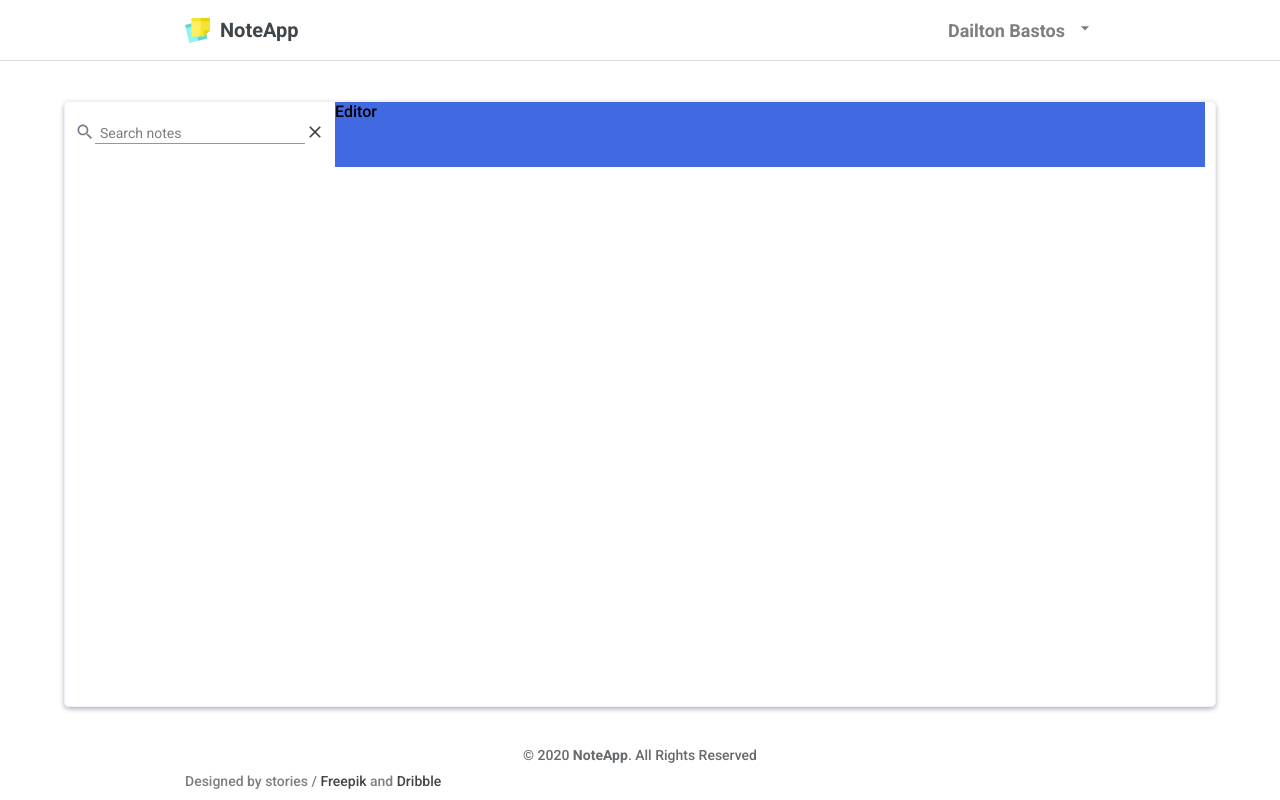
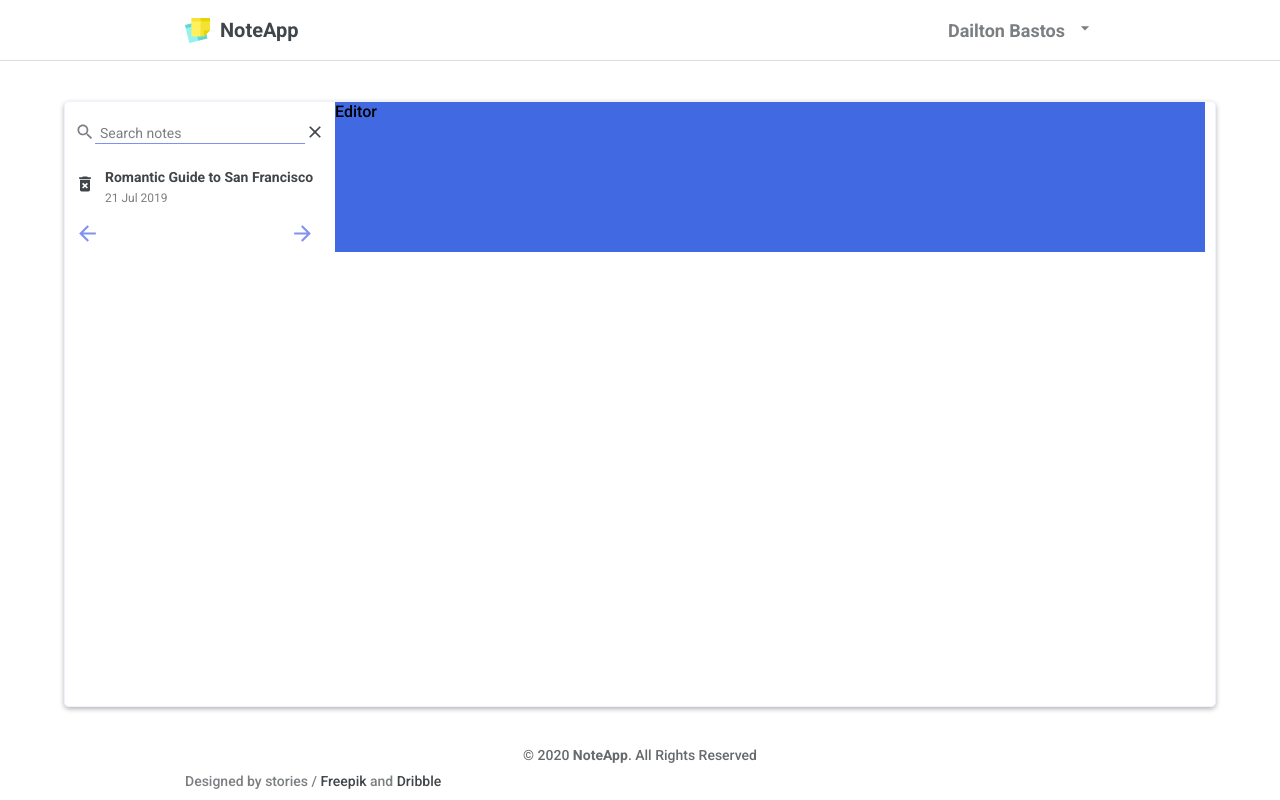
Before and after one commit to Dailton-Bastos/app-notes-web, a React (Create React App) app: page /dashboard in a window 1280 px wide. Built offline with nearby package versions, Linux system fonts and the light colour scheme; sample sign-in values are in the browser's storage.

Commit message:
feat: add notes list component

```diff
--- /dev/null
+++ b/src/components/Notes/List/index.js
@@ -0,0 +1,32 @@
+import React from 'react'
+import { MdDeleteForever, MdArrowBack, MdArrowForward } from 'react-icons/md'
+import './styles.css'
+
+function NotesList() {
+  return (
+    <div className="list-container">
+      <ul>
+        <li>
+          <span className="delete-note">
+            <MdDeleteForever />
+          </span>
+          <div className="notes-info">
+            <h2>Romantic Guide to San Francisco</h2>
+            <span>21 Jul 2019</span>
+          </div>
+        </li>
+      </ul>
+
+      <div className="notes-pagination">
+        <span>
+          <MdArrowBack />
+        </span>
+        <span>
+          <MdArrowForward />
+        </span>
+      </div>
+    </div>
+  )
+}
+
+export default NotesList
--- /dev/null
+++ b/src/components/Notes/List/styles.css
@@ -0,0 +1,67 @@
+.list-container {
+  max-height: 350px;
+  height: 100%;
+  overflow-y: auto;
+  margin-top: 2rem;
+  padding-right: 1rem;
+}
+
+.list-container ul {
+  list-style: none;
+}
+
+.list-container ul li {
+  display: flex;
+  align-items: center;
+  padding-bottom: 5px;
+  margin-bottom: 10px;
+  border-bottom: 1px solid #ccc;
+}
+
+.list-container ul li:last-child {
+  border-bottom: none;
+}
+
+.list-container ul li span.delete-note {
+  font-size: 2rem;
+  color: var(--color-text-title);
+  margin-right: 1rem;
+  cursor: pointer;
+  transition: color 0.2s;
+}
+
+.list-container ul li span.delete-note:hover {
+  color: var(--color-primary-dark);
+}
+
+.list-container ul li .notes-info h2 {
+  font-size: 1.4rem;
+  font-weight: bold;
+  line-height: 2rem;
+  color: var(--color-text-title);
+  transition: color 0.2s;
+  cursor: pointer;
+}
+
+.list-container ul li .notes-info h2:hover {
+  color: var(--color-title-in-primary-dark);
+}
+
+.list-container ul li .notes-info span {
+  font-size: 1.2rem;
+  font-weight: normal;
+  color: var(--color-text-base);
+}
+
+.list-container .notes-pagination {
+  display: flex;
+  align-items: center;
+  justify-content: space-between;
+  color: var(--color-title-in-primary-dark);
+  padding-right: 1rem;
+}
+
+.list-container .notes-pagination span {
+  font-size: 2.5rem;
+  cursor: pointer;
+}
--- a/src/components/Notes/index.js
+++ b/src/components/Notes/index.js
@@ -1,5 +1,6 @@
 import React from 'react'
 import Search from './Search'
+import List from './List'
 import './styles.css'
 
 function Notes() {
@@ -8,6 +9,7 @@ function Notes() {
       <div className="notes-content">
         <section className="notes-sidebar">
           <Search />
+          <List />
         </section>
 
         <section className="notes-editor">Editor</section>
```
